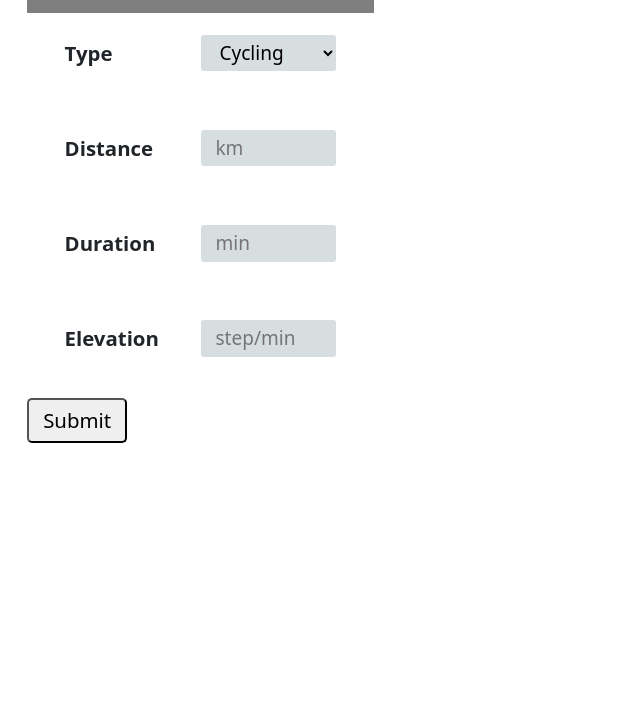
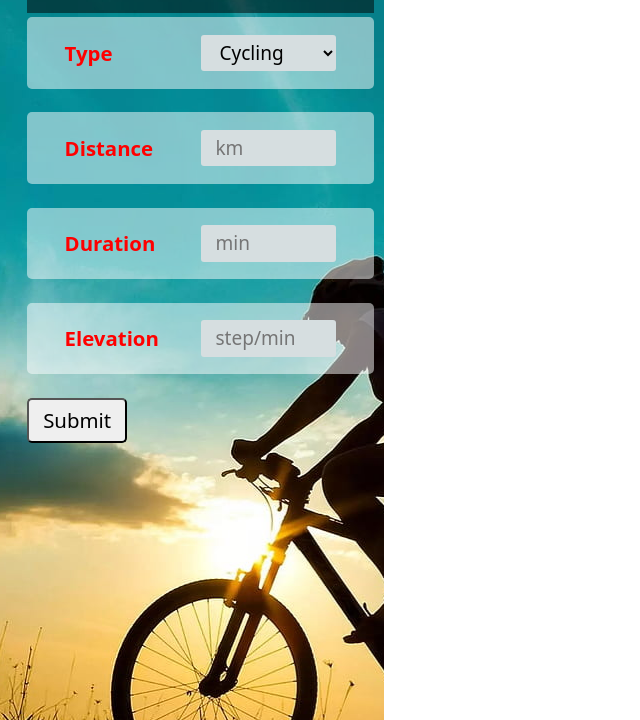
Before and after one commit to N-i-n-a/Workout-App, a plain HTML site: page index.html in a window 768 px wide. Shown: the part 166-886 px from the top of the page, without its empty margins (0-640 px from the left). Drawn offline with nearby package versions, Linux system fonts and the light colour scheme; some packages are replaced by stand-ins of ours.

Commit message:
adding image folder with images for background

```diff
--- a/assets/css/styles.css
+++ b/assets/css/styles.css
@@ -175,4 +175,8 @@ body {
 
 /* media query for UI responsiveness - tablet */
 @media screen and (max-width: 768px) and (min-width: 480px) {
+  body {
+    height: 100%;
+    color: red;
+  }
 }
```
Also changed, not shown: assets/images/1.jpeg (added), assets/images/3.jpeg (added), assets/images/4.jpeg (added), assets/images/5.jpeg (added).
